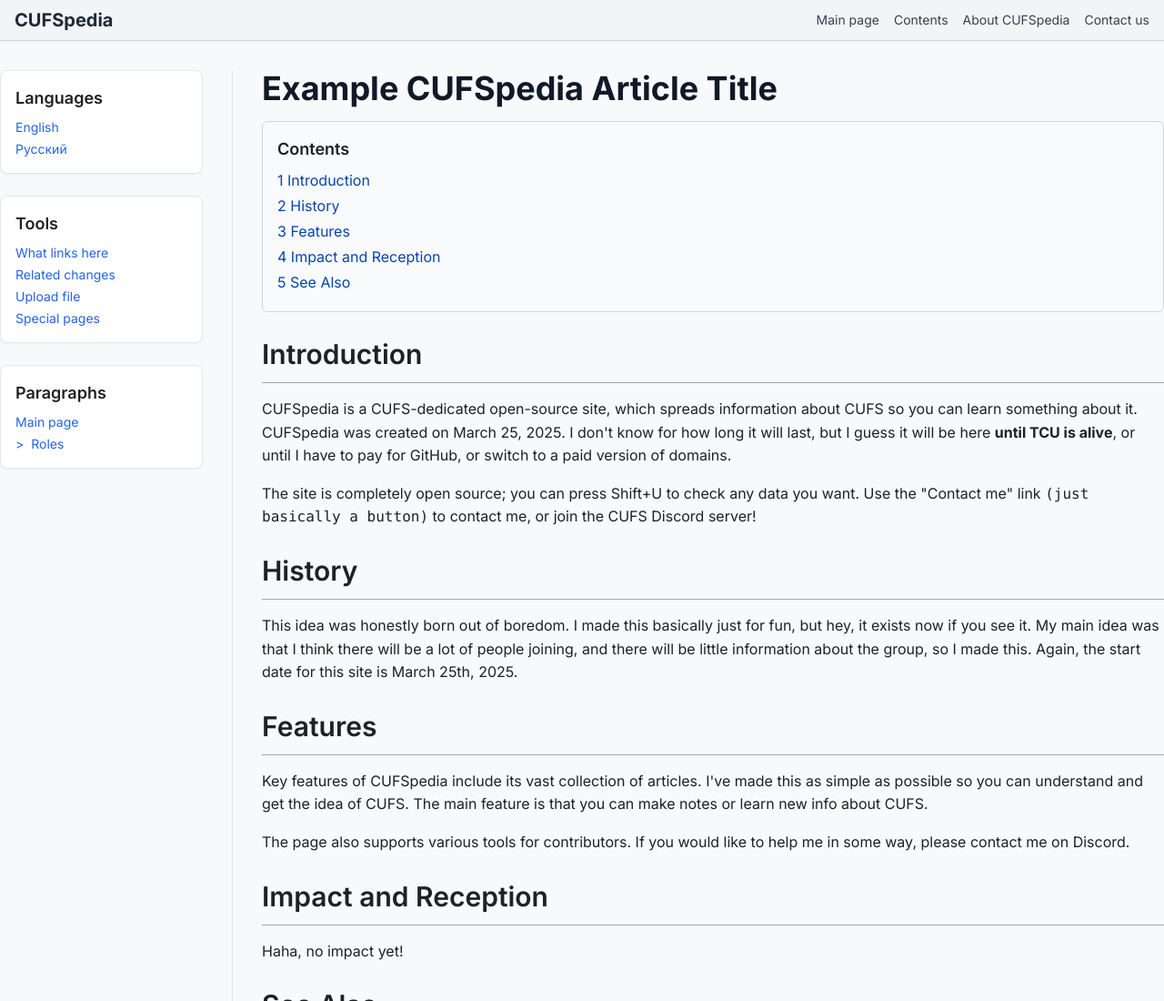
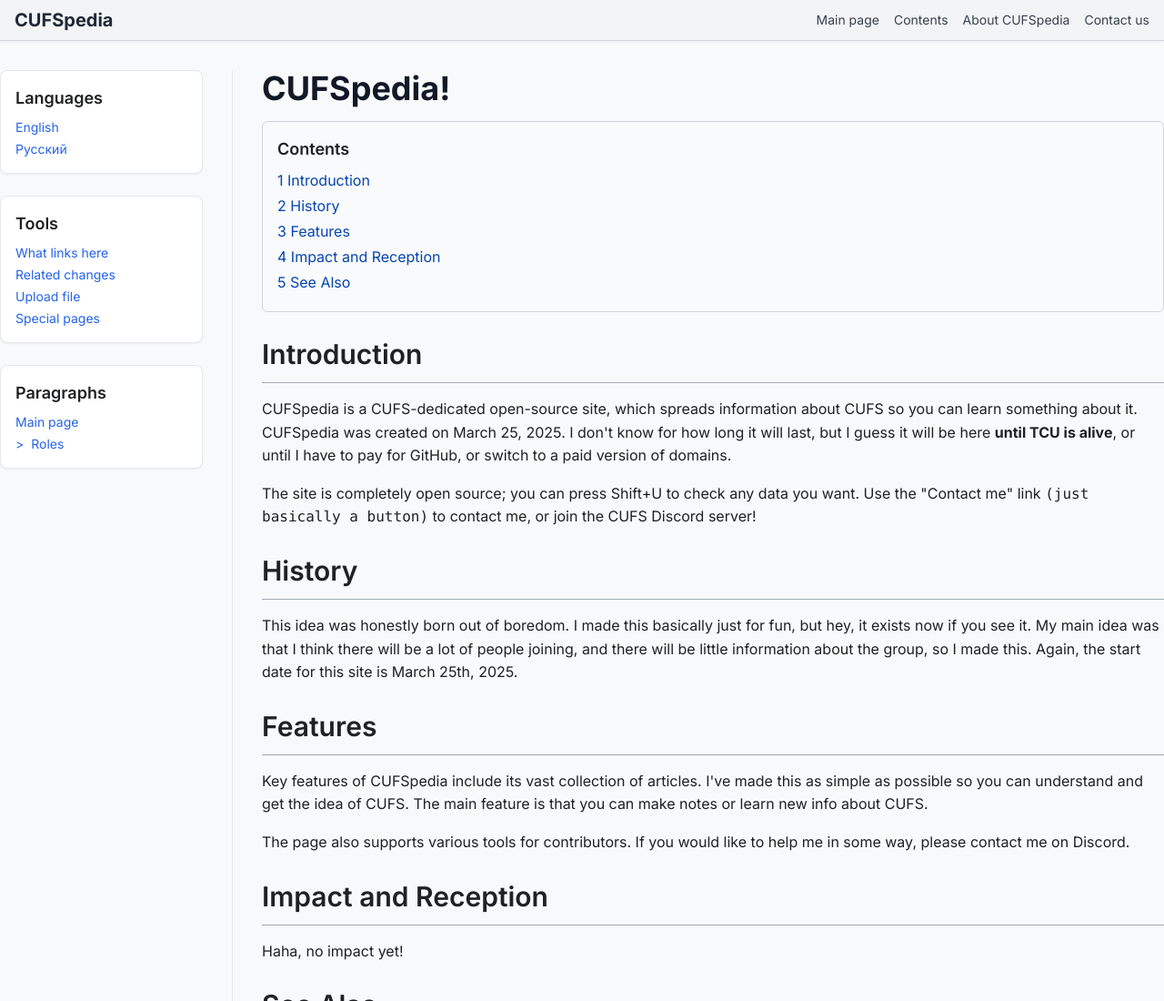
Before and after one commit to hamhammingtons/CUFSpedia, a plain HTML site: page index.html in a window 1280 px wide. Shown: the top 1100 px of the page at 91% size. Drawn offline with nearby package versions, Linux system fonts and the light colour scheme.

Commit message:
Update index.html

```diff
--- a/index.html
+++ b/index.html
@@ -156,7 +156,7 @@
         </aside>
 
         <article class="w-full md:w-4/5 md:pl-8 content-section">
-            <h1 class="text-4xl font-extrabold mb-4 text-gray-900">Example CUFSpedia Article Title</h1>
+            <h1 class="text-4xl font-extrabold mb-4 text-gray-900">CUFSpedia!</h1>
 
             <div class="bg-gray-50 border border-gray-300 rounded-md p-4 mb-6 toc">
                 <div class="font-semibold text-lg mb-2">Contents</div>
```
